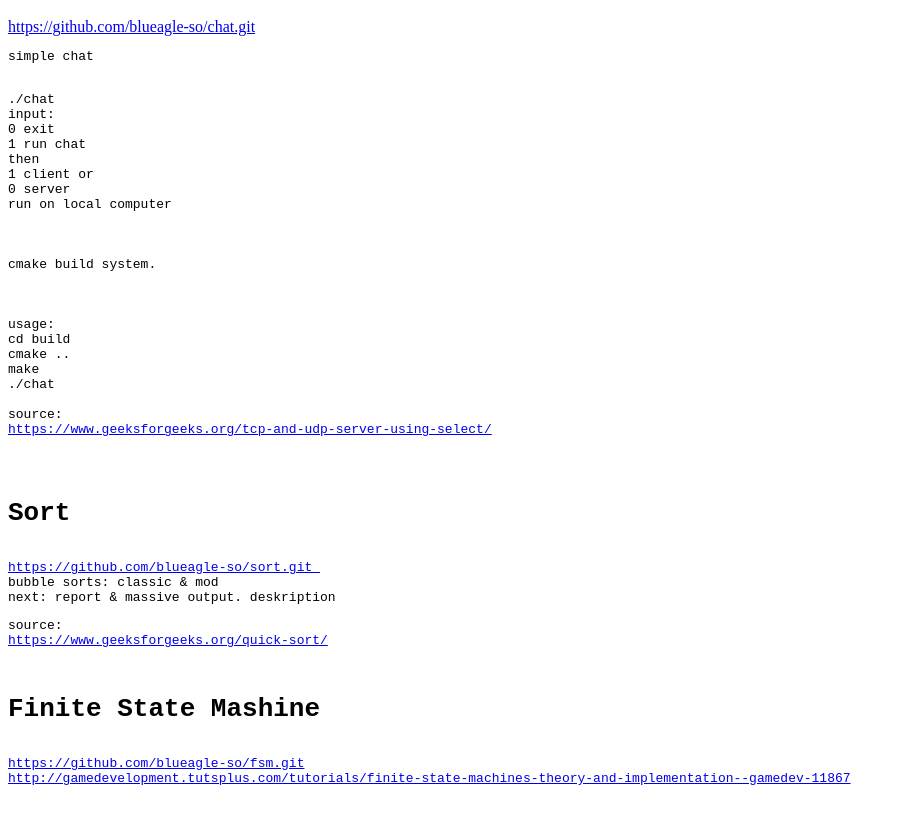
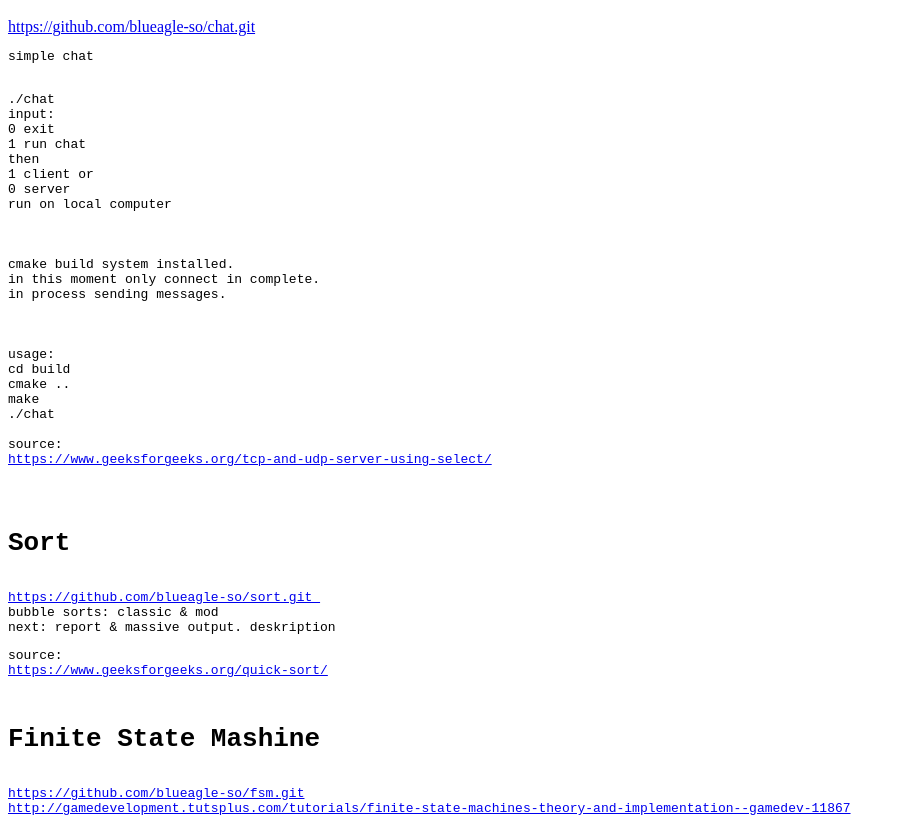
Before and after one commit to blueagle-so/blueagle-so.github.io, a plain HTML site: page index.html in a window 1280 px wide. Shown: the part 48-877 px from the top of the page, without its empty margins (0-906 px from the left). Before the commit the page ends 847 px from the top, so only its background shows below. Drawn offline with Linux system fonts and the light colour scheme.

Commit message:
state update

```diff
--- a/index.html
+++ b/index.html
@@ -14,7 +14,9 @@ run on local computer
 
 
 
-cmake build system.
+cmake build system installed.
+in this moment only connect in complete.
+in process sending messages.
 
 
 
```
